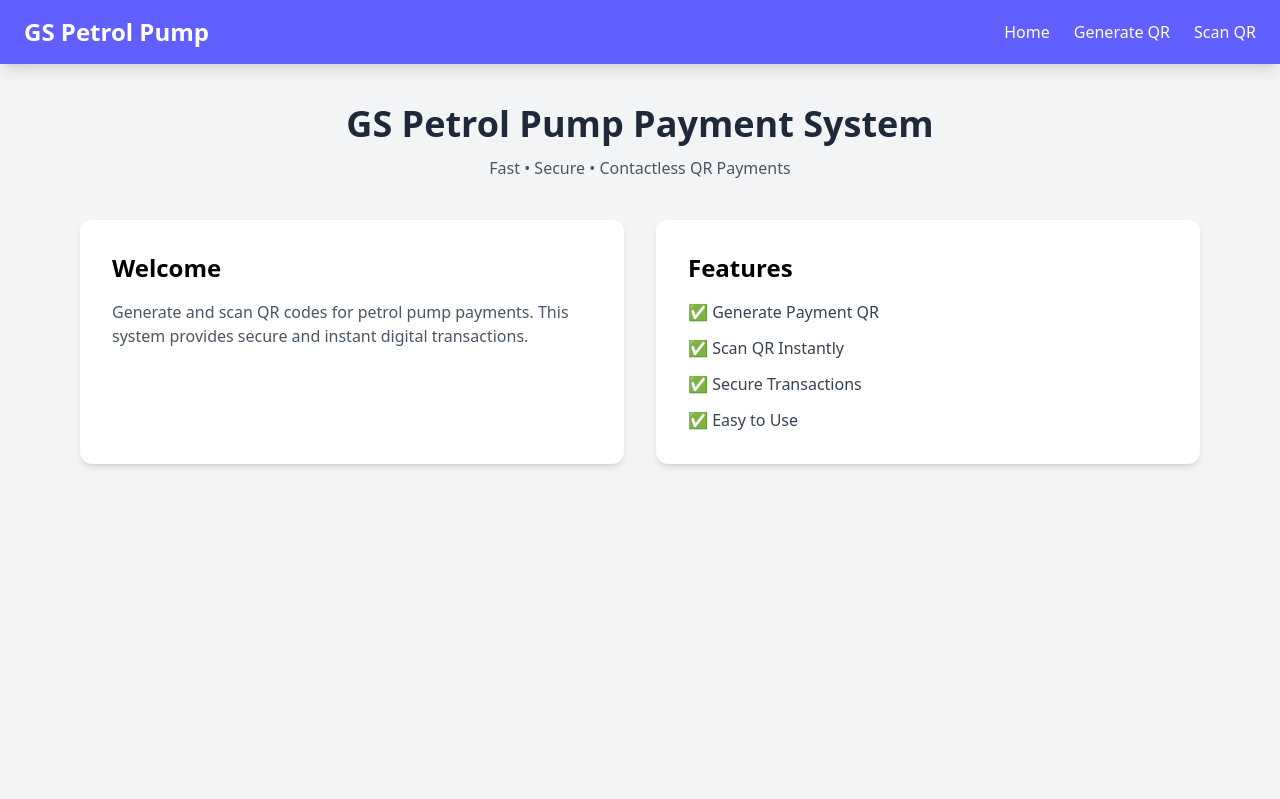
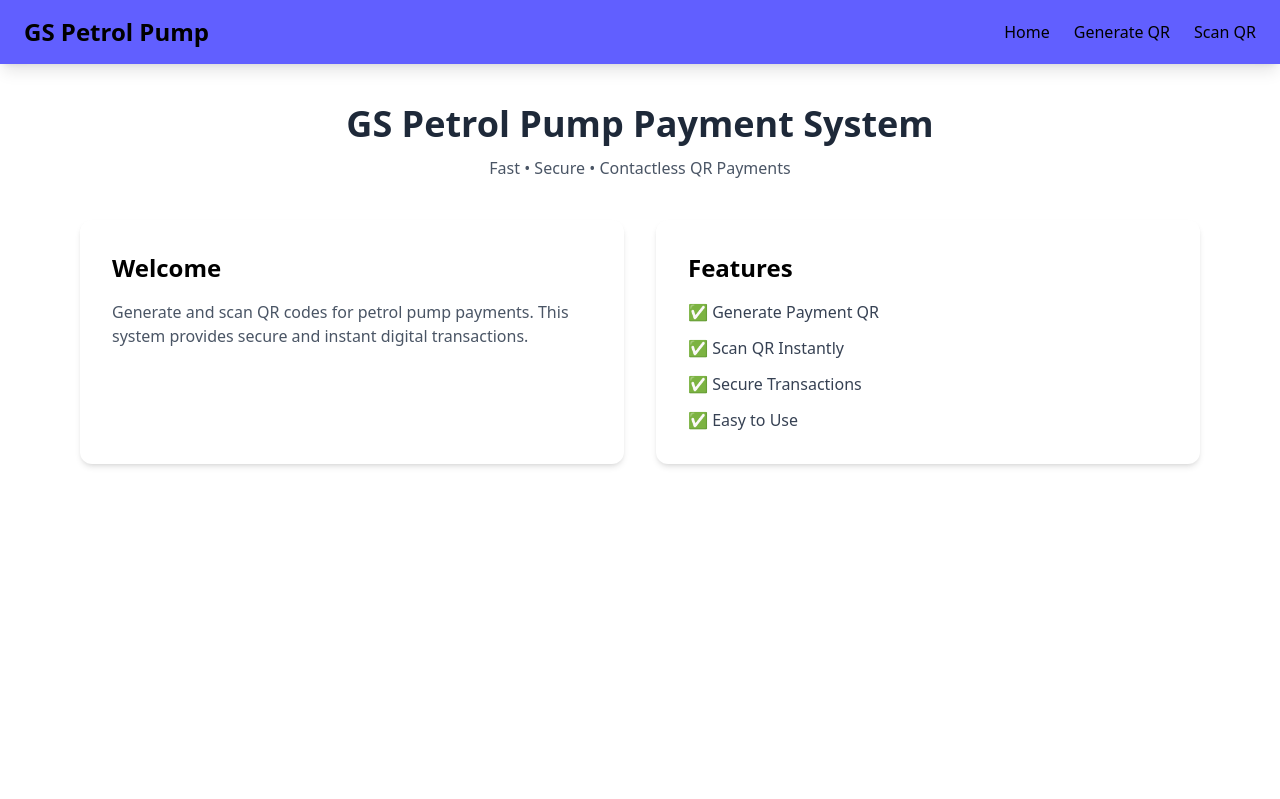
Before and after one commit to pintusingh123/Scanner-app, a Django app: page / in a window 1280 px wide. Shown: the top 799 px of the page. Run offline with Django 5.2, Linux system fonts and the light colour scheme; style sheets or scripts are compiled from the project's sources.

Commit message:
ui fix for bug better effective

```diff
--- a/scannerApp/templates/scanner/base.html
+++ b/scannerApp/templates/scanner/base.html
@@ -11,9 +11,9 @@
 </head>
 
 <body >
- <div class="bg-gray-100 min-h-screen">
+ <div class="bg-gray-10 min-h-screen">
     <!-- Navbar -->
-    <nav class="bg-indigo-500 text-white shadow-lg">
+    <nav class="bg-indigo-500 text-black shadow-lg">
         <div class="max-w-7xl mx-auto px-6 py-4 flex justify-between items-center">
 
             <h1 class="text-2xl font-bold">
```
